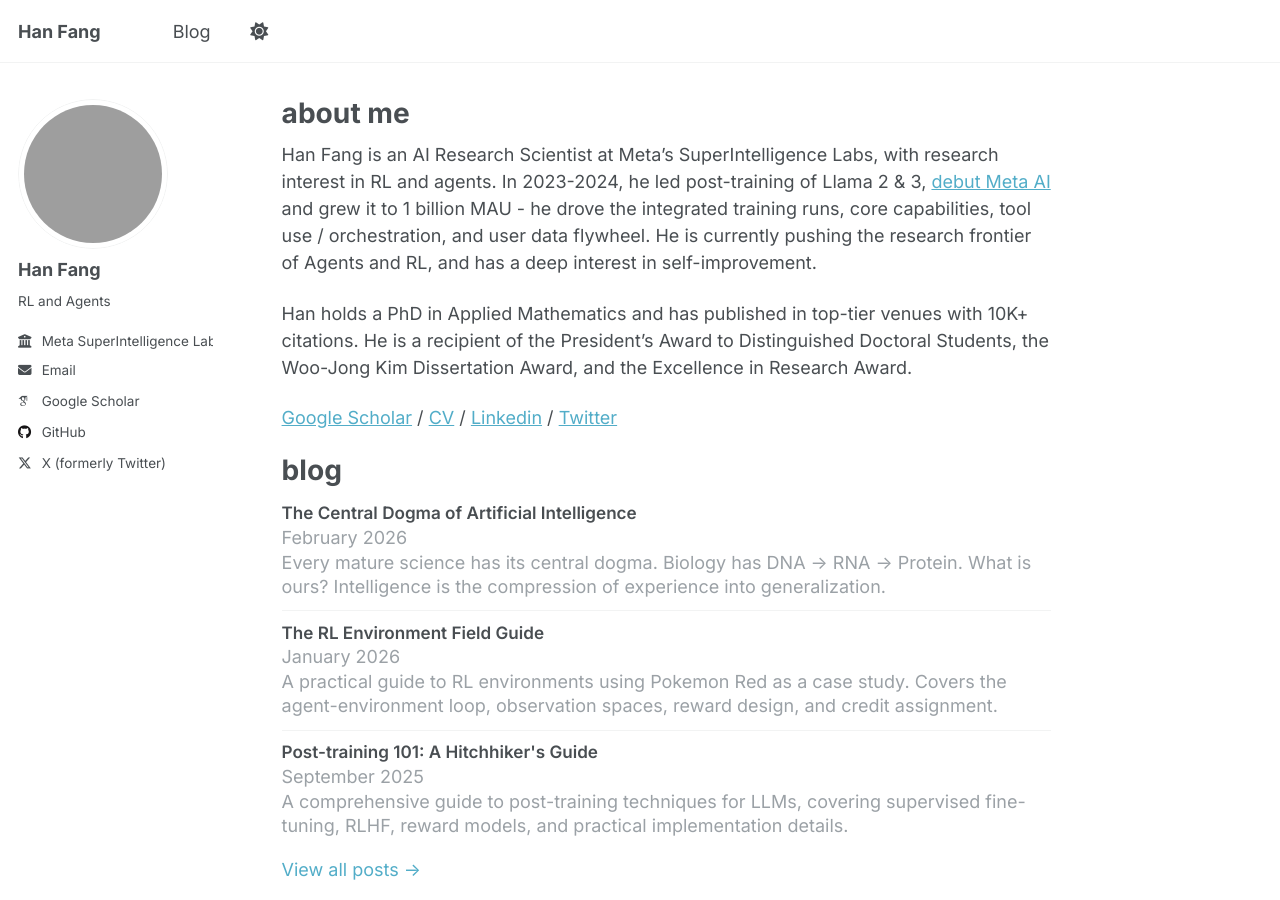
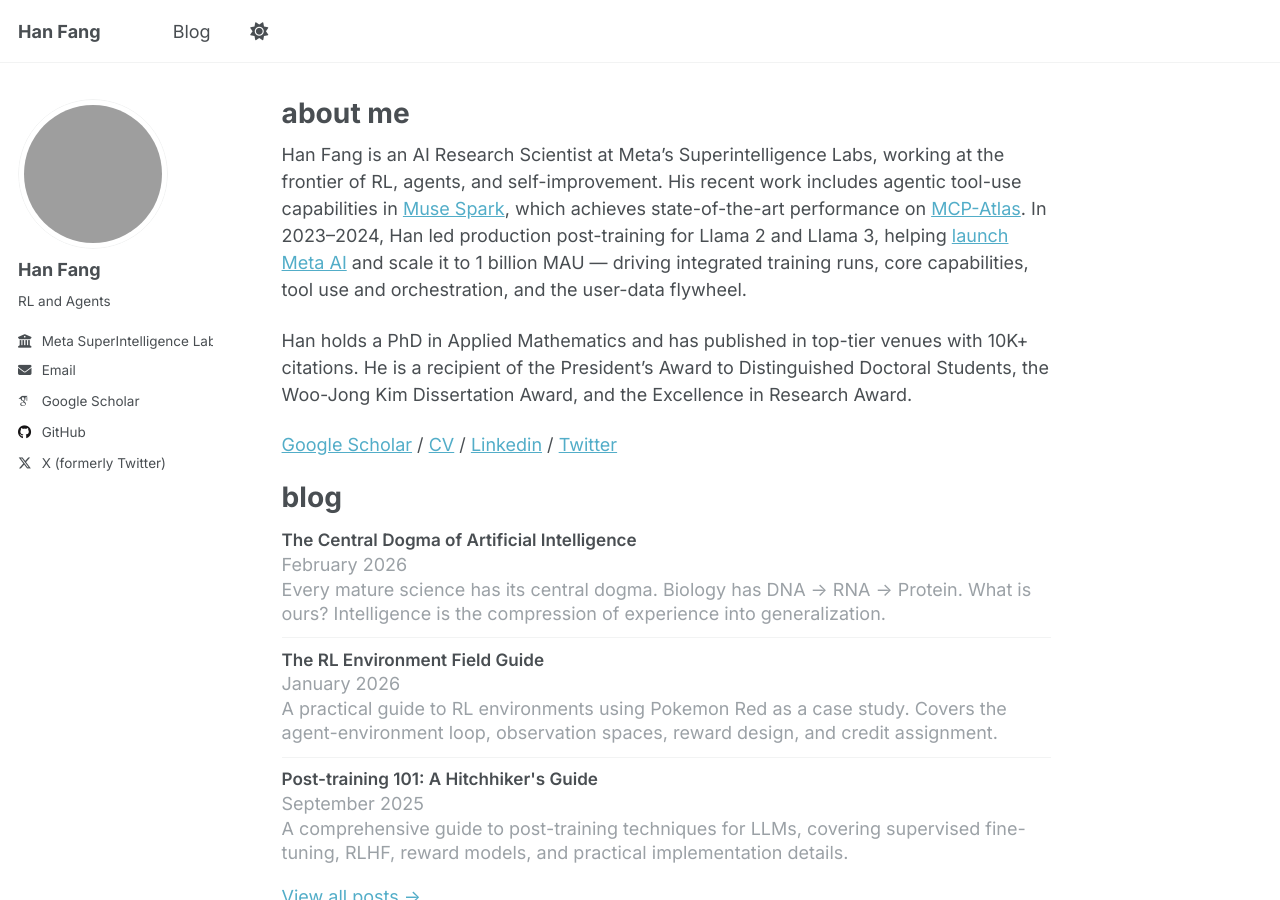
Before and after one commit to hanfang/hanfang.github.io, a Jekyll site: the page built from _pages/about.md, in a window 1280 px wide and 900 px high. Built offline with Jekyll 4.4.1, drawn with Linux system fonts in a browser that asks for light colours; some web fonts are replaced.

Commit message:
Rewrite bio section

```diff
--- a/_pages/about.md
+++ b/_pages/about.md
@@ -7,7 +7,7 @@
   - /about.html
 ---
 
-Han Fang is an AI Research Scientist at Meta's SuperIntelligence Labs, with research interest in RL and agents. In 2023-2024, he led post-training of Llama 2 & 3, [debut Meta AI](https://developers.facebook.com/videos/2023/building-metas-next-generation-ai-product-experiences-with-llama/) and grew it to 1 billion MAU - he drove the integrated training runs, core capabilities, tool use / orchestration, and user data flywheel. He is currently pushing the research frontier of Agents and RL, and has a deep interest in self-improvement.
+Han Fang is an AI Research Scientist at Meta’s Superintelligence Labs, working at the frontier of RL, agents, and self-improvement. His recent work includes agentic tool-use capabilities in [Muse Spark](https://ai.meta.com/blog/introducing-muse-spark-msl/), which achieves state-of-the-art performance on [MCP-Atlas](https://labs.scale.com/leaderboard/mcp_atlas). In 2023–2024, Han led production post-training for Llama 2 and Llama 3, helping [launch Meta AI](https://developers.facebook.com/videos/2023/building-metas-next-generation-ai-product-experiences-with-llama/) and scale it to 1 billion MAU — driving integrated training runs, core capabilities, tool use and orchestration, and the user-data flywheel.
 
 Han holds a PhD in Applied Mathematics and has published in top-tier venues with 10K+ citations. He is a recipient of the President’s Award to Distinguished Doctoral Students, the Woo-Jong Kim Dissertation Award, and the Excellence in Research Award.
 
```
